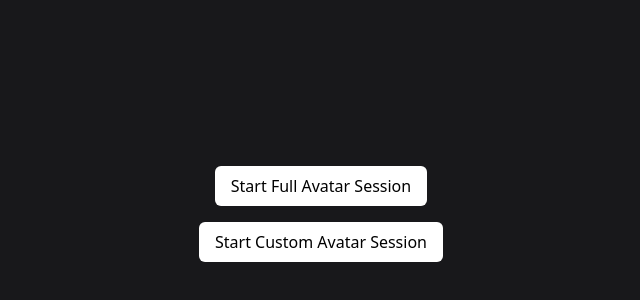
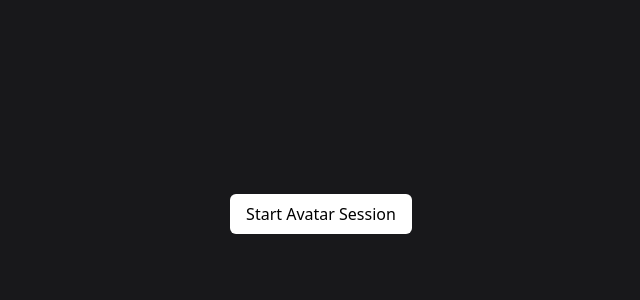
Before and after one commit to heygen-com/liveavatar-web-sdk, a Next.js app in the folder apps/demo/: page / in a window 1280 px wide. Shown: the part 186-486 px from the top of the page, without its empty margins (319-959 px from the left). Built offline with nearby package versions, Linux system fonts and the light colour scheme.

Commit message:
Remove CUSTOM mode button and simplify UI to only show FULL mode
Co-authored-by: marie909 <248246077+marie909@users.noreply.github.com>

```diff
--- a/apps/demo/src/components/LiveAvatarDemo.tsx
+++ b/apps/demo/src/components/LiveAvatarDemo.tsx
@@ -5,7 +5,6 @@ import { LiveAvatarSession } from "./LiveAvatarSession";
 
 export const LiveAvatarDemo = () => {
   const [sessionToken, setSessionToken] = useState("");
-  const [mode, setMode] = useState<"FULL" | "CUSTOM">("FULL");
   const [error, setError] = useState<string | null>(null);
 
   const handleStart = async () => {
@@ -20,24 +19,9 @@ export const LiveAvatarDemo = () => {
       }
       const { session_token } = await res.json();
       setSessionToken(session_token);
-      setMode("FULL");
     } catch (error: unknown) {
       setError((error as Error).message);
     }
-  };
-
-  const handleStartCustom = async () => {
-    const res = await fetch("/api/start-custom-session", {
-      method: "POST",
-    });
-    if (!res.ok) {
-      const error = await res.json();
-      setError(error.error);
-      return;
-    }
-    const { session_token } = await res.json();
-    setSessionToken(session_token);
-    setMode("CUSTOM");
   };
 
   const onSessionStopped = () => {
@@ -58,19 +42,12 @@ export const LiveAvatarDemo = () => {
             onClick={handleStart}
             className="w-fit bg-white text-black px-4 py-2 rounded-md"
           >
-            Start Full Avatar Session
-          </button>
-
-          <button
-            onClick={handleStartCustom}
-            className="w-fit bg-white text-black px-4 py-2 rounded-md"
-          >
-            Start Custom Avatar Session
+            Start Avatar Session
           </button>
         </>
       ) : (
         <LiveAvatarSession
-          mode={mode}
+          mode="FULL"
           sessionAccessToken={sessionToken}
           onSessionStopped={onSessionStopped}
         />
```
